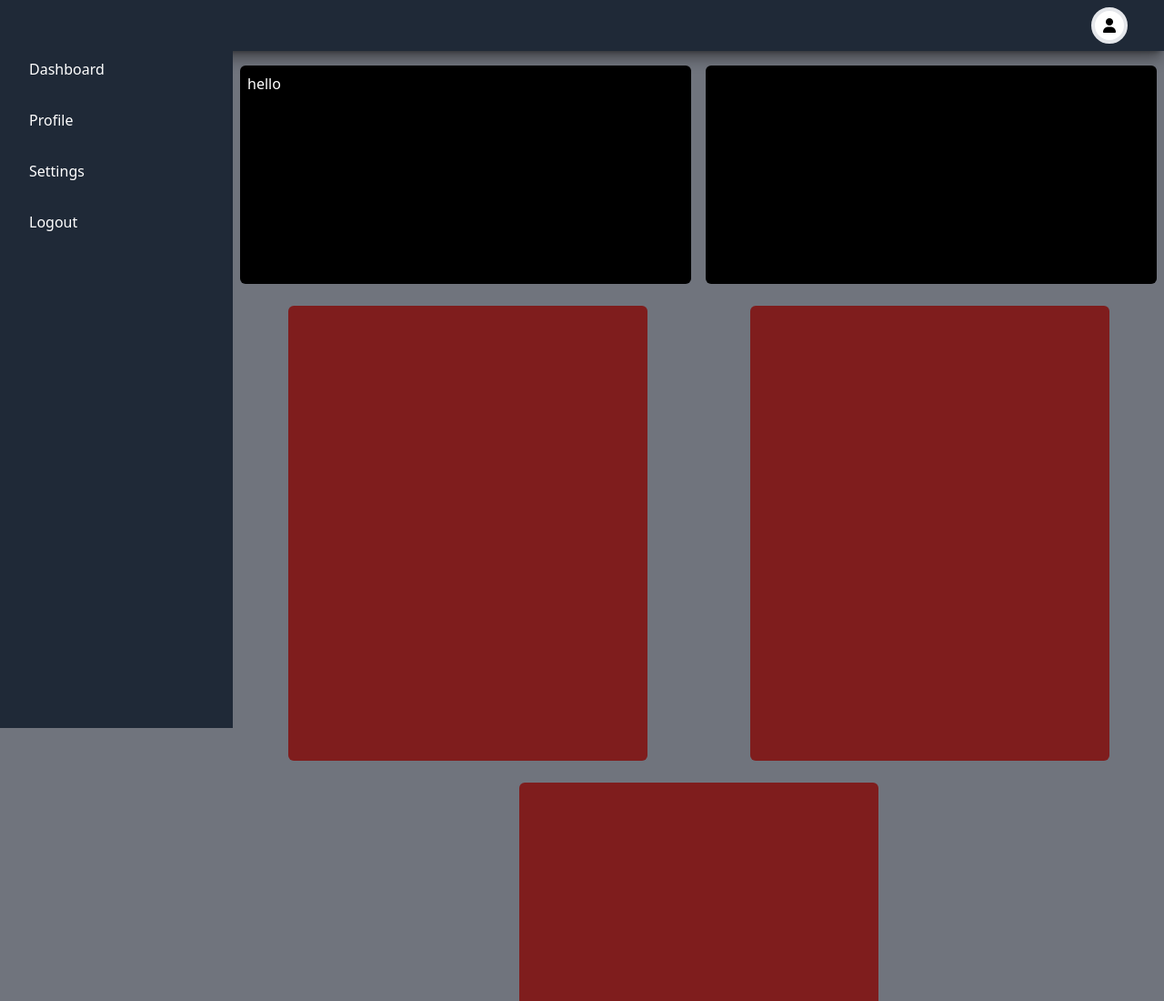
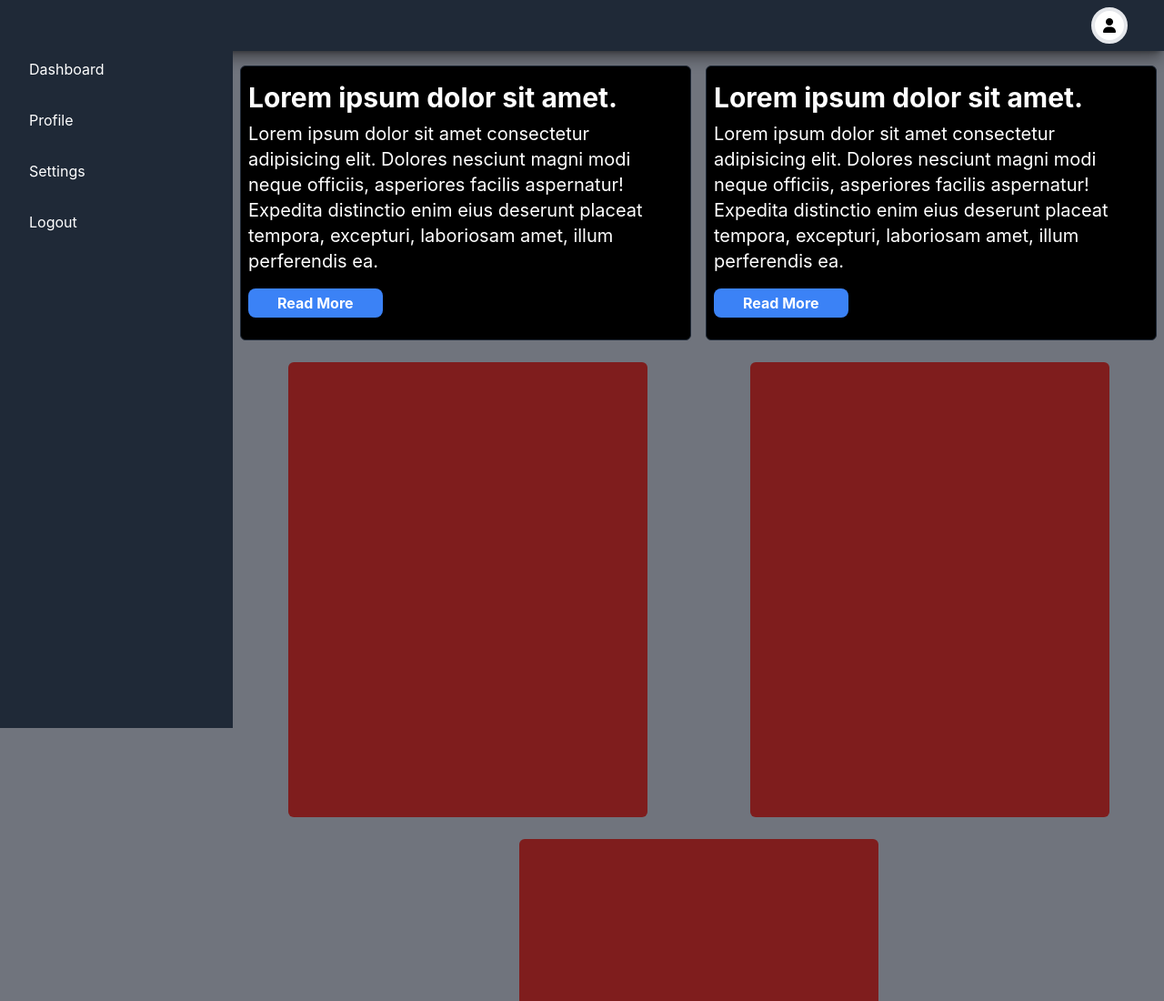
Before and after one commit to codeninja-404/tailwindtest, a website: page src/index.html in a window 1280 px wide. Shown: the top 1100 px of the page at 91% size. Drawn offline with Linux system fonts and the light colour scheme.

Commit message:
this layout is complete and can be used later

```diff
--- a/src/index.html
+++ b/src/index.html
@@ -2,19 +2,20 @@
 <html lang="en">
 
 <head>
-    <meta charset="UTF-8">
-    <meta name="viewport" content="width=device-width, initial-scale=1.0">
+    <meta charset="UTF-8" />
+    <meta name="viewport" content="width=device-width, initial-scale=1.0" />
     <title>Tailwind test with raw html</title>
-    <link rel="stylesheet" href="../dist/output.css">
+    <link rel="stylesheet" href="../dist/output.css" />
     <script src="https://kit.fontawesome.com/ff45585129.js" crossorigin="anonymous"></script>
 </head>
 
 <body class="bg-gray-900/60">
     <header class="header-container">
-
         <div class="nav-container">
             <nav class="w-full flex justify-between md:justify-end">
-                <button class="md:hidden text-white text-2xl " onclick="w3_open()">&#9776;</button>
+                <button class="md:hidden text-white text-2xl" onclick="w3_open()">
+                    &#9776;
+                </button>
                 <a href="#"
                     class="nav-link w-10 h-10 p-2 rounded-full border-4 bg-white flex justify-center items-center">
                     <i class="fa-solid fa-user"></i>
@@ -22,34 +23,58 @@
             </nav>
         </div>
         <aside class="sidebar fixed top-0 left-0 h-full w-64 bg-gray-800 text-white md:block hidden">
-
             <ul class="mt-10">
-                <li><a href="#" class="sidebar-link block px-4 py-2">Dashboard</a></li>
+                <li>
+                    <a href="#" class="sidebar-link block px-4 py-2">Dashboard</a>
+                </li>
                 <li><a href="#" class="sidebar-link block px-4 py-2">Profile</a></li>
                 <li><a href="#" class="sidebar-link block px-4 py-2">Settings</a></li>
                 <li><a href="#" class="sidebar-link block px-4 py-2">Logout</a></li>
             </ul>
         </aside>
-        <aside class="sidebar fixed top-0 left-0 h-full w-64 bg-gray-800 text-white -translate-x-full transform transition-transform duration-300
-        " id="mySidebar">
+        <aside
+            class="sidebar fixed top-0 left-0 h-full w-64 bg-gray-800 text-white -translate-x-full transform transition-transform duration-300"
+            id="mySidebar">
             <div class="flex justify-end md:hidden">
                 <button class="w3-bar-item border-2 px-[.65rem] py-0 rounded-full w3-button w3-large text-2xl"
-                    onclick="w3_close()">&times;</button>
+                    onclick="w3_close()">
+                    &times;
+                </button>
             </div>
             <ul class="mt-10">
-                <li><a href="#" class="sidebar-link block px-4 py-2">Dashboard</a></li>
+                <li>
+                    <a href="#" class="sidebar-link block px-4 py-2">Dashboard</a>
+                </li>
                 <li><a href="#" class="sidebar-link block px-4 py-2">Profile</a></li>
                 <li><a href="#" class="sidebar-link block px-4 py-2">Settings</a></li>
                 <li><a href="#" class="sidebar-link block px-4 py-2">Logout</a></li>
             </ul>
         </aside>
     </header>
-    <main class="pt-14  md:ml-64 " onclick="w3_close()">
+    <main class="pt-14 md:ml-64" onclick="w3_close()">
         <div class="section-2">
-            <div class="box1">hello</div>
-            <div class="box1"></div>
+            <div class="box1">
+                <h1 class="heading">Lorem ipsum dolor sit amet.</h1>
+                <p class="content">
+                    Lorem ipsum dolor sit amet consectetur adipisicing elit. Dolores
+                    nesciunt magni modi neque officiis, asperiores facilis aspernatur!
+                    Expedita distinctio enim eius deserunt placeat tempora, excepturi,
+                    laboriosam amet, illum perferendis ea.
+                </p>
+                <button class="btn-primary">Read More</button>
+            </div>
+            <div class="box1">
+                <h1 class="heading">Lorem ipsum dolor sit amet.</h1>
+                <p class="content">
+                    Lorem ipsum dolor sit amet consectetur adipisicing elit. Dolores
+                    nesciunt magni modi neque officiis, asperiores facilis aspernatur!
+                    Expedita distinctio enim eius deserunt placeat tempora, excepturi,
+                    laboriosam amet, illum perferendis ea.
+                </p>
+                <button class="btn-primary">Read More</button>
+            </div>
         </div>
-        <div class="section-3 ">
+        <div class="section-3">
             <div class="box2"></div>
             <div class="box2"></div>
             <div class="box2"></div>
@@ -59,11 +84,11 @@
             <div class="box3 imgbg"></div>
             <div class="box3 imgbg">
                 <img class="size-full object-cover"
-                    src="https://cdn.pixabay.com/photo/2019/09/24/06/10/insect-4500348_1280.jpg" alt="">
+                    src="https://cdn.pixabay.com/photo/2019/09/24/06/10/insect-4500348_1280.jpg" alt="" />
             </div>
         </div>
     </main>
-    <footer class="md:ml-64 ">
+    <footer class="md:ml-64">
         <div class="h-10 bg-[#3d3d3d] rounded-md m-4 p-2 text-white">
             <p>Footer</p>
         </div>
@@ -81,9 +106,6 @@
             sidebar.classList.add("-translate-x-full");
         }
     </script>
-
-
-
 </body>
 
 </html>
--- a/src/main.css
+++ b/src/main.css
@@ -1,13 +1,23 @@
 @tailwind base;
 @tailwind components;
 @tailwind utilities;
+
+/* Base Styles */
+
+@layer base {
+  body {
+    font-family: "Inter", sans-serif;
+  }
+}
+
+/* Component Styles */
 
 @layer components {
   .header-container {
     @apply mb-20 fixed w-screen h-20 z-40;
   }
   .nav-container {
-    @apply w-screen mx-auto flex justify-end items-center px-10 py-2 bg-gray-800  shadow-lg shadow-[#0000006e];
+    @apply w-screen mx-auto flex justify-end items-center px-10 py-2 bg-gray-800 shadow-lg shadow-[#0000006e];
   }
   .nav-link {
     @apply hover:underline;
@@ -18,8 +28,20 @@
   .sidebar-link {
     @apply mb-4 hover:underline;
   }
+  .heading {
+    @apply text-3xl font-bold my-2;
+  }
+  .content {
+    @apply text-xl;
+  }
+  .btn-primary {
+    @apply bg-blue-500 hover:bg-blue-900 text-white font-bold px-8 my-4 py-1 rounded-lg  transition-colors duration-300 ease-in-out;
+  }
 }
 
+/* Utility Styles */
+
+@layer utilities {
   .section-2 {
     @apply lg:flex gap-4 m-2;
   }
@@ -27,7 +49,7 @@
     @apply md:flex flex-wrap gap-2 m-2;
   }
   .box1 {
-  @apply flex-1 h-60   rounded-md my-2 p-2 bg-black text-white;
+    @apply flex-1 border-[1px] border-gray-800 rounded-md my-2 p-2 bg-black text-white;
   }
   .box2 {
     @apply mx-auto h-[500px] md:w-[395px] my-2 rounded-md p-2 bg-red-900 text-white;
@@ -35,11 +57,6 @@
   .box3 {
     @apply mx-auto h-[500px] md:w-[395px] my-2 rounded-md p-2 bg-gray-800 text-white;
   }
-
-/* .imgbg {
-  @apply bg-center bg-no-repeat transition duration-500 ease-in-out hover:bg-[url('https://cdn.pixabay.com/photo/2016/08/18/11/50/butterfly-1602726_640.png')];
-  background-size: 50%;
-} */
 
   .imgbg {
     @apply relative bg-center bg-no-repeat transition duration-500 ease-in-out;
@@ -56,3 +73,4 @@
   .imgbg:hover::before {
     @apply opacity-50;
   }
+}
```
Also changed, not shown: dist/output.css. Lines whose indentation alone changed are shown as unchanged.
